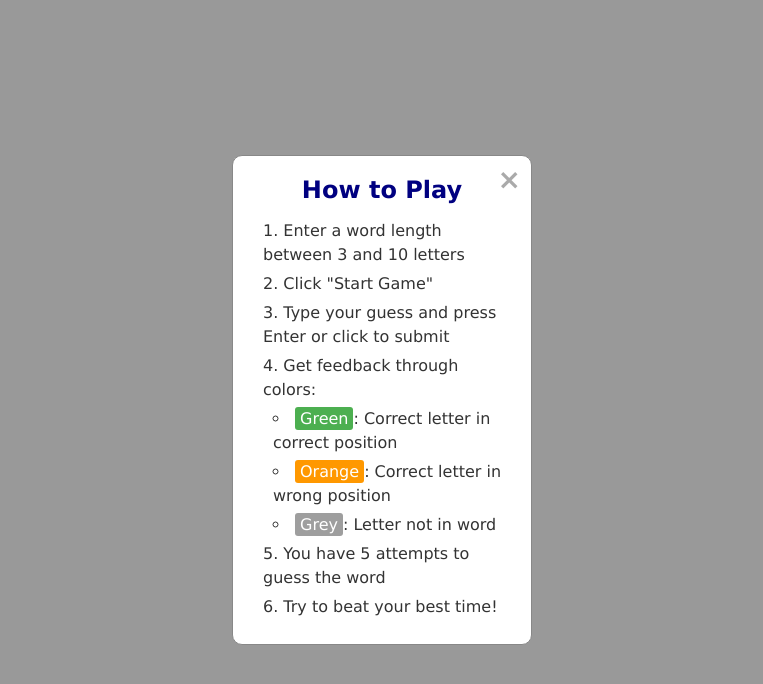
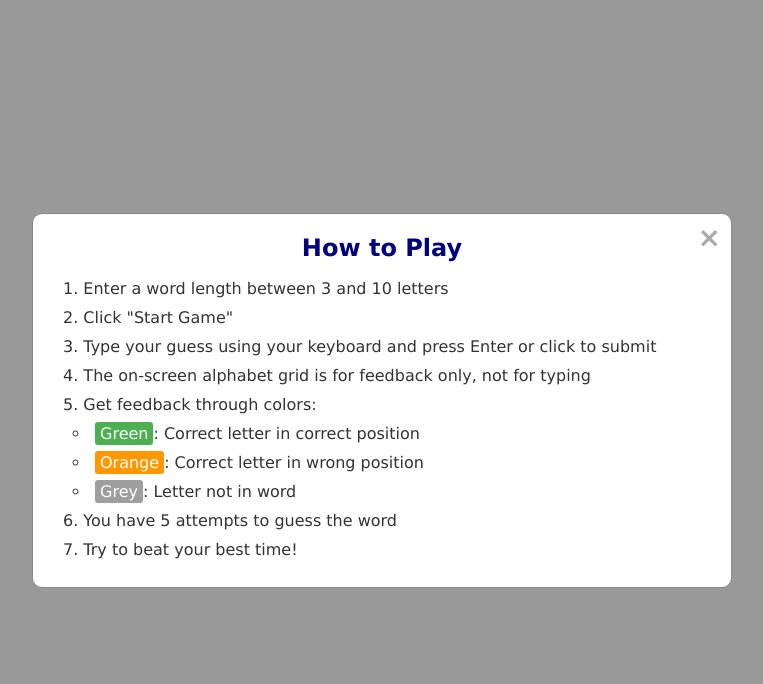
Before and after one commit to idmcalculus/wordGameChallenge, a website built with webpack: page src/index.html in a window 1280 px wide. Both pictures are taken after a click on the button "How to Play". Shown: the whole page, without its empty margins (258-1021 px from the left). Built offline with nearby package versions, Linux system fonts and the light colour scheme; no server answers.

Commit message:
fix: Update game instructions and enhance modal styles
- Clarify game instructions in index.html to specify keyboard input and feedback grid usage.
- Increase max-width of modal content to 600px and adjust how-to-play content width to 90% for better visibility.

```diff
--- a/src/index.html
+++ b/src/index.html
@@ -47,7 +47,8 @@
                     <ol>
                         <li>Enter a word length between 3 and 10 letters</li>
                         <li>Click "Start Game"</li>
-                        <li>Type your guess and press Enter or click to submit</li>
+                        <li>Type your guess using your keyboard and press Enter or click to submit</li>
+                        <li>The on-screen alphabet grid is for feedback only, not for typing</li>
                         <li>Get feedback through colors:
                             <ul>
                                 <li><span class="green-highlight">Green</span>: Correct letter in correct position</li>
--- a/src/scss/components/_modal.scss
+++ b/src/scss/components/_modal.scss
@@ -8,6 +8,7 @@
 
 .modal-content {
   @include m.modal-content;
+  max-width: 600px; /* Increased from default */
 }
 
 .how-to-play-btn {
@@ -25,6 +26,8 @@
 
 .how-to-play-content {
   text-align: left;
+  width: 90%;
+  max-width: 700px; /* Wider than the default modal */
 
   h2 {
     @include m.heading;
```
